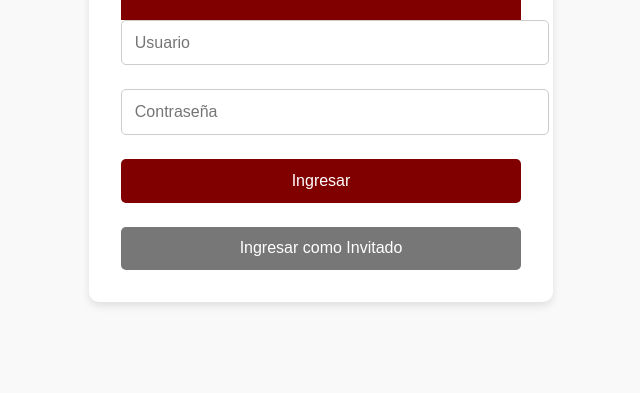
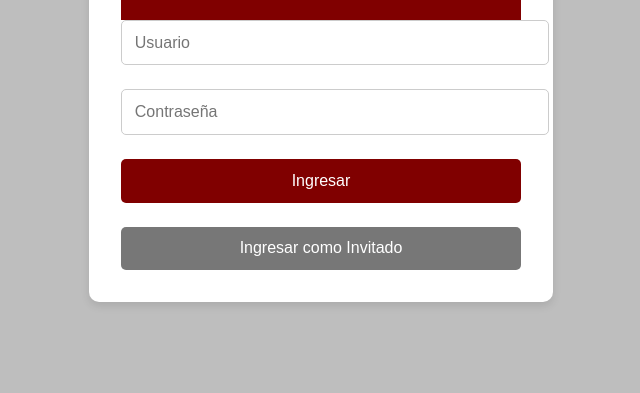
Before and after one commit to jean2603/flota, a plain HTML site: page index.html in a window 1280 px wide. Shown: the part 407-800 px from the top of the page, without its empty margins (319-959 px from the left). Drawn offline with Linux system fonts and the light colour scheme.

Commit message:
Update index.html

```diff
--- a/index.html
+++ b/index.html
@@ -7,7 +7,7 @@
   <style>
     body {
       font-family: 'Segoe UI', Tahoma, Geneva, Verdana, sans-serif;
-      background-color: #f9f9f9;
+      background-color: #bebebe;
       color: #333;
       display: flex;
       justify-content: center;
```
